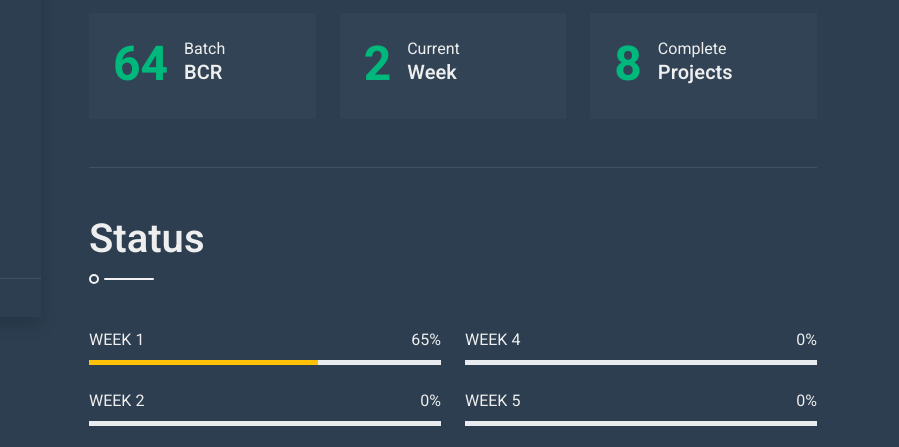
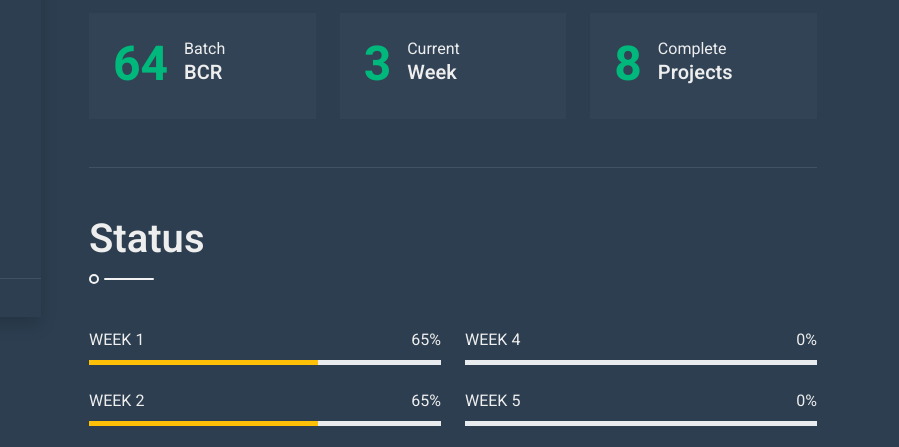
Before and after one commit to Masroora-k/week2-task2, a plain HTML site: page index.html in a window 1280 px wide. Shown: the part 483-930 px from the top of the page, 381-1280 px from the left. Drawn offline with nearby package versions, Linux system fonts and the light colour scheme.

Commit message:
Update index.html

```diff
--- a/index.html
+++ b/index.html
@@ -109,7 +109,7 @@
                             </div>
                             <div class="col-md-4 col-lg-6 col-xl-4">
                                 <div class="d-flex bg-secondary p-4">
-                                    <h1 class="flex-shrink-0 display-5 text-primary mb-0" data-toggle="counter-up">2</h1>
+                                    <h1 class="flex-shrink-0 display-5 text-primary mb-0" data-toggle="counter-up">3</h1>
                                     <div class="ps-3">
                                         <p class="mb-0">Current</p>
                                         <h5 class="mb-0">Week</h5>
@@ -146,10 +146,10 @@
                                 <div class="skill mb-4">
                                     <div class="d-flex justify-content-between">
                                         <p class="mb-2">WEEK 2</p>
-                                        <p class="mb-2">0%</p>
+                                        <p class="mb-2">65%</p>
                                     </div>
                                     <div class="progress">
-                                        <div class="progress-bar bg-warning" role="progressbar" aria-valuenow="0" aria-valuemin="0" aria-valuemax="100"></div>
+                                        <div class="progress-bar bg-warning" role="progressbar" aria-valuenow="65" aria-valuemin="0" aria-valuemax="100"></div>
                                     </div>
                                 </div>
                                 <div class="skill mb-4">
```
